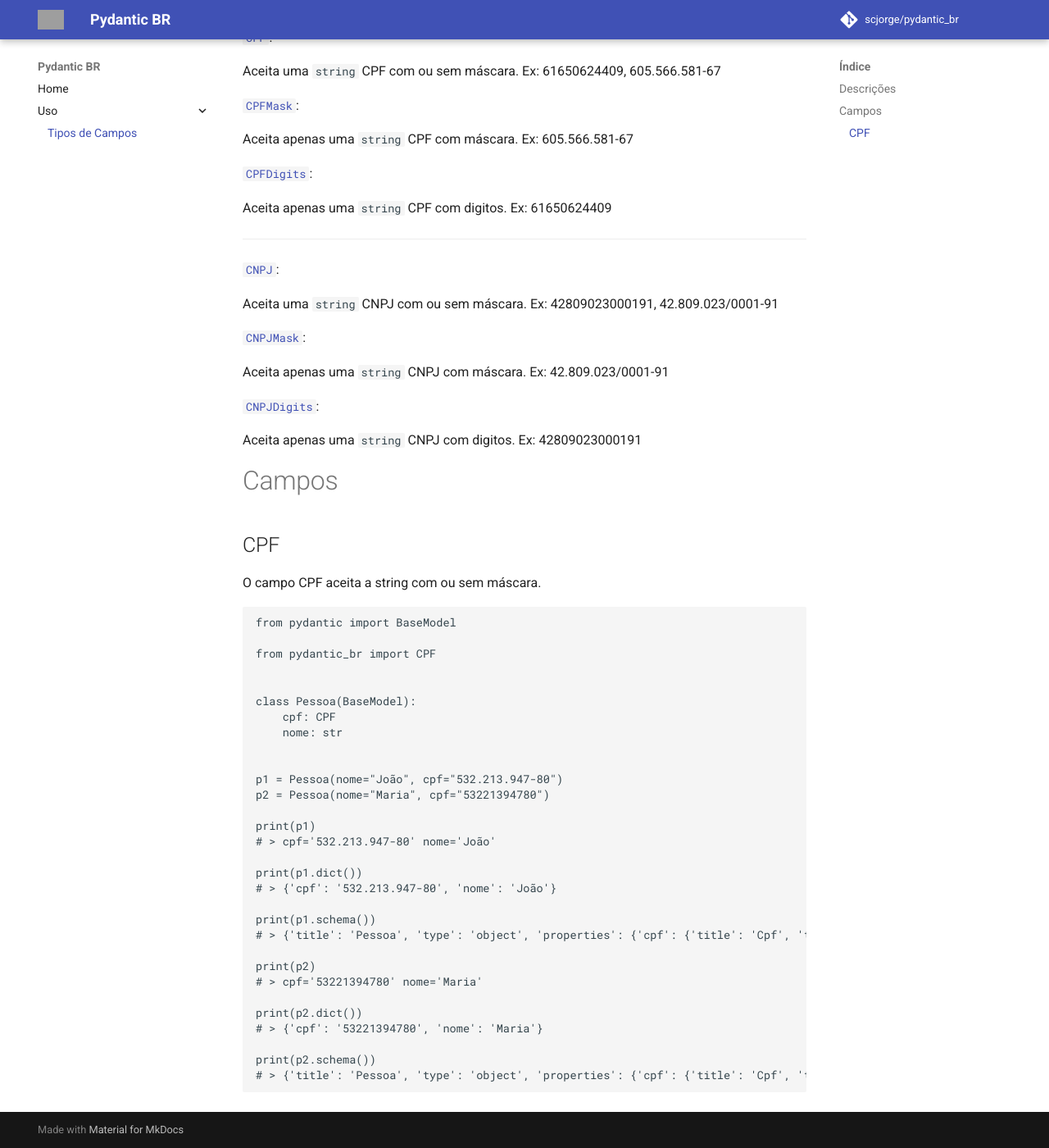
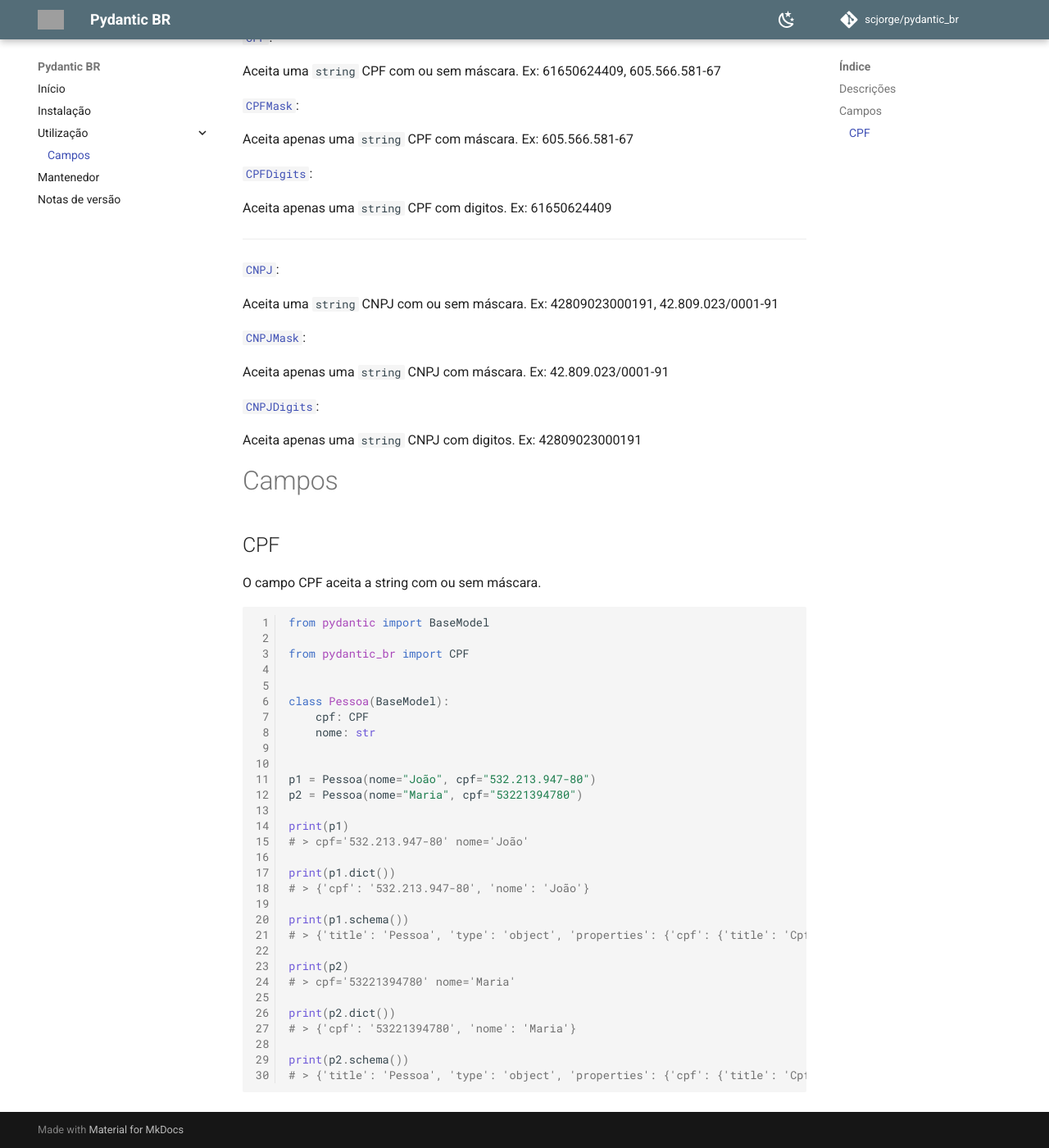
Before and after one commit to scjorge/pydantic_br, an MkDocs documentation site: the page built from docs/usage/field_types.md, in a window 1280 px wide and 1400 px high, scrolled down 382 px. Shown: the whole window at 82% size. Built offline with MkDocs 1.6.1 and Material for MkDocs 9.7.7, drawn with Linux system fonts in a browser that asks for light colours; comment, search, counter and statistics services are not loaded; grey boxes are pictures that could not be loaded.

````diff
--- a/docs/Uso/Tipos de Campos.md
+++ b/docs/usage/field_types.md
@@ -50,7 +50,7 @@ Aceita apenas uma `string` CNPJ com digitos. Ex: 42809023000191
 
 O campo CPF aceita a string com ou sem máscara.
 
-```python
+```{.py3 linenums=1}
 from pydantic import BaseModel
 
 from pydantic_br import CPF
--- a/mkdocs.yml
+++ b/mkdocs.yml
@@ -3,9 +3,29 @@ repo_url: https://github.com/scjorge/pydantic_br
 repo_name: scjorge/pydantic_br
 edit_uri: tree/main/docs
 
+nav:
+  - Início: index.md
+  - Instalação: install.md
+  - Utilização:
+    - Campos: usage/field_types.md
+  - Mantenedor: maintainer.md
+  - Notas de versão: changelog.md
+
 
 theme:
   name: material
+  palette:
+    - scheme: default
+      primary: blue grey
+      toggle:
+        icon: material/weather-night
+        name: Modo noturno
+    - scheme: slate
+      primary: blue grey
+      toggle:
+        icon: material/weather-sunny
+        name: Modo claro
+
   language: pt-BR
   logo: assets/logo.png
   favicon: assets/logo.png
@@ -13,6 +33,9 @@ theme:
 
 markdown_extensions:
   - attr_list
+  - pymdownx.superfences
+  - pymdownx.highlight
+  - pymdownx.tilde
 
 
 plugins:
--- a/pyproject.toml
+++ b/pyproject.toml
@@ -20,6 +20,7 @@ pre-commit = "^3.2.1"
 mkdocstrings = "^0.20.0"
 mkdocstrings-python = "^0.8.3"
 mkdocs-material = "^9.1.4"
+pymdown-extensions = "^9.10"
 
 
 [tool.poetry.group.lint.dependencies]
````
Also changed, not shown: docs/changelog.md (added, +1 -0 lines), docs/doc.py (deleted, +0 -22 lines), docs/index.md (+1 -1 lines), docs/install.md (added, +1 -0 lines), docs/maintainer.md (added, +1 -0 lines), 5 other files.
